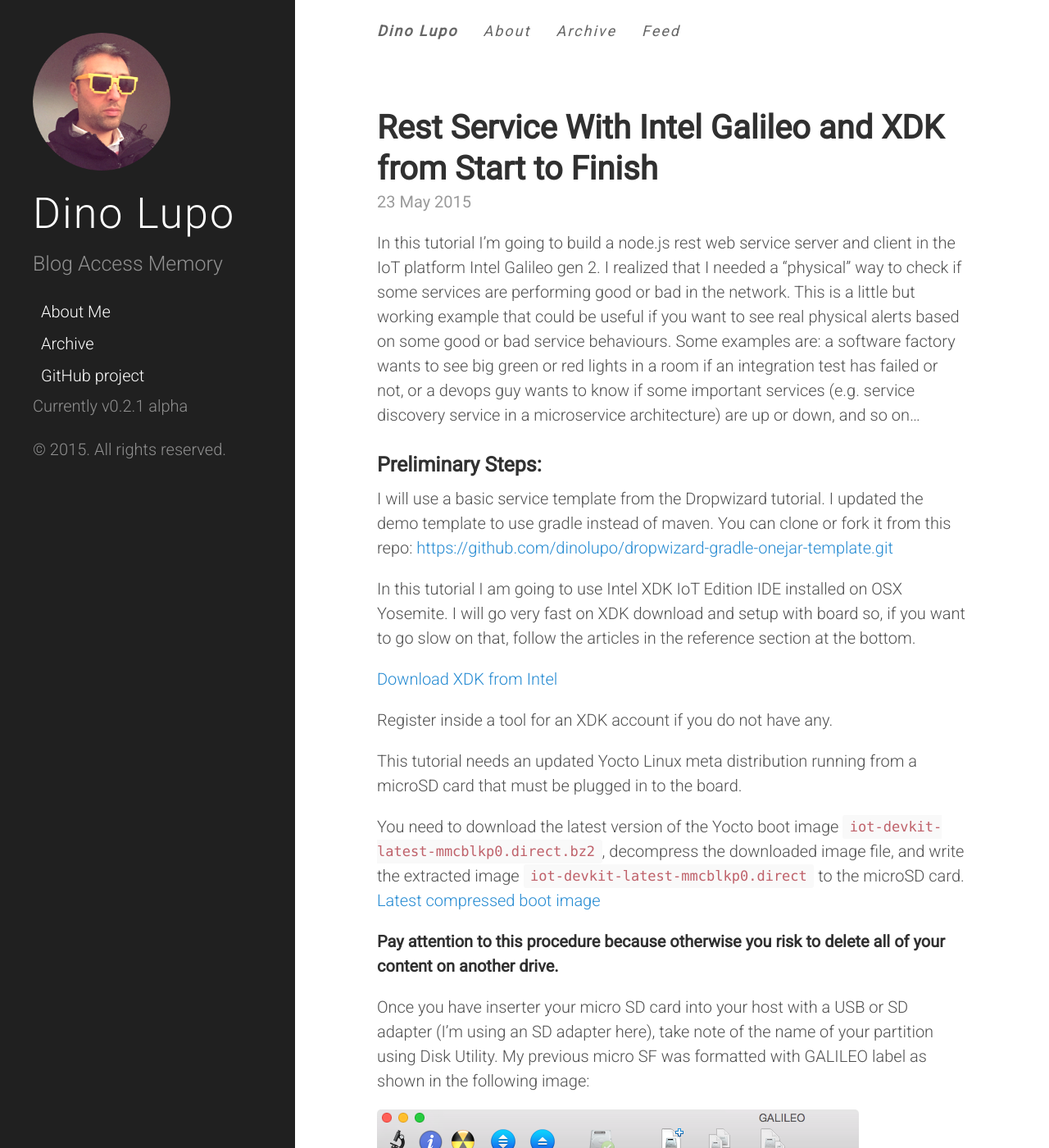
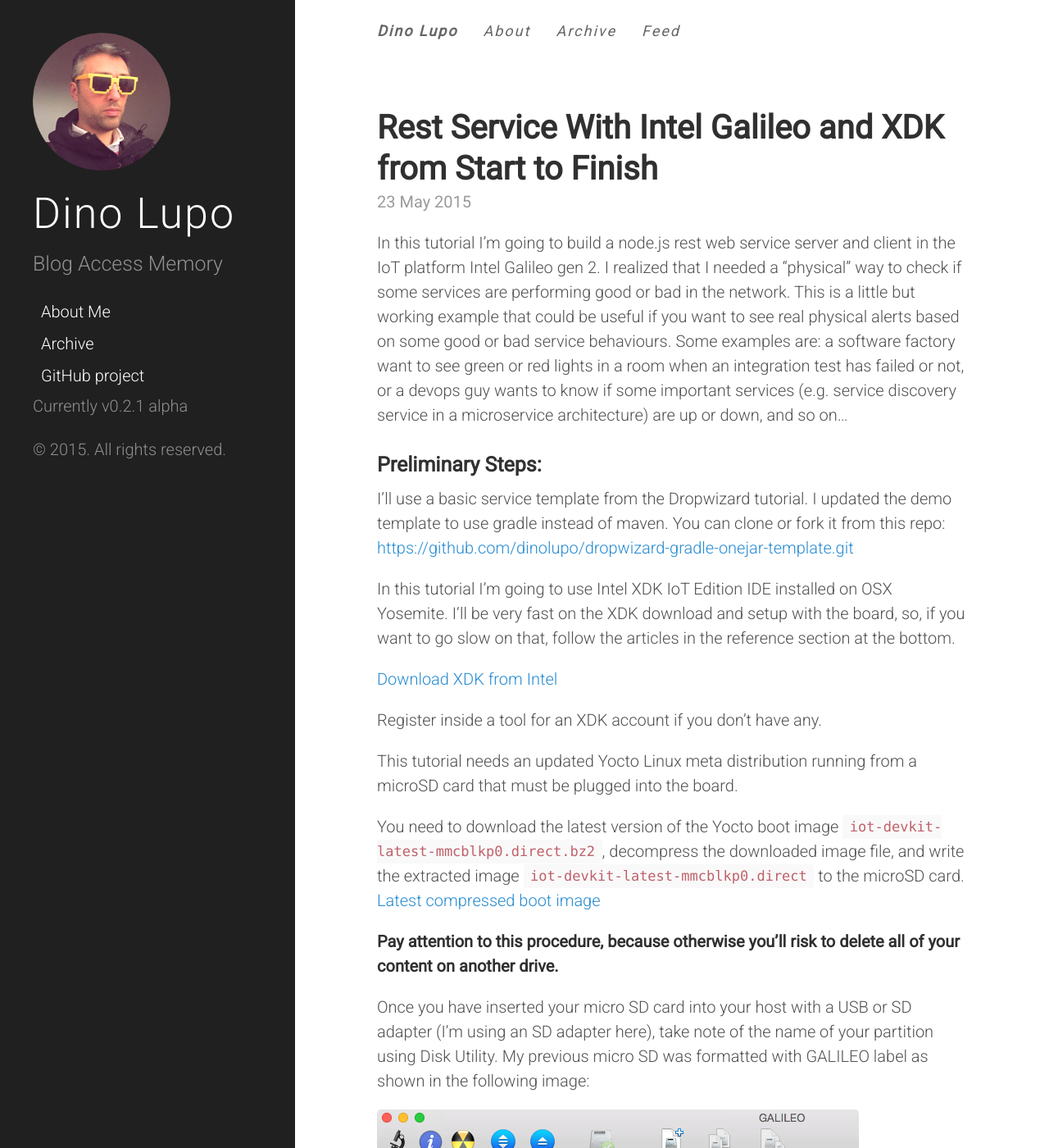
Before and after one commit to dinolupo/dinolupo.github.io, a Jekyll site: the page built from _posts/2015-05-23-rest-service-galileo-xdk.md, in a window 1280 px wide and 1400 px high. Shown: the whole window at 82% size. Built offline with Jekyll 4.4.1, drawn with Linux system fonts in a browser that asks for light colours; comment, search, counter and statistics services are not loaded; some of the changed text lies outside the part shown.

Commit message:
Grammar corrections

````diff
--- a/_posts/2015-05-23-rest-service-galileo-xdk.md
+++ b/_posts/2015-05-23-rest-service-galileo-xdk.md
@@ -5,34 +5,34 @@ comments: true
 categories: IoT
 ---
 
-In this tutorial I'm going to build a node.js rest web service server and client in the IoT platform Intel Galileo gen 2. I realized that I needed a "physical" way to check if some services are performing good or bad in the network. This is a little but working example that could be useful if you want to see real physical alerts based on some good or bad service behaviours. Some examples are: a software factory wants to see big green or red lights in a room if an integration test has failed or not, or a devops guy wants to know if some important services (e.g. service discovery service in a microservice architecture) are up or down, and so on...<!--more-->
+In this tutorial I'm going to build a node.js rest web service server and client in the IoT platform Intel Galileo gen 2. I realized that I needed a "physical" way to check if some services are performing good or bad in the network. This is a little but working example that could be useful if you want to see real physical alerts based on some good or bad service behaviours. Some examples are: a software factory want to see green or red lights in a room when an integration test has failed or not, or a devops guy wants to know if some important services (e.g. service discovery service in a microservice architecture) are up or down, and so on...<!--more-->
 
 ### Preliminary Steps:
 
-I will use a basic service template from the Dropwizard tutorial. I updated the demo template to use gradle instead of maven. You can clone or fork it from this repo: [https://github.com/dinolupo/dropwizard-gradle-onejar-template.git](https://github.com/dinolupo/dropwizard-gradle-onejar-template.git)
+I'll use a basic service template from the Dropwizard tutorial. I updated the demo template to use gradle instead of maven. You can clone or fork it from this repo: [https://github.com/dinolupo/dropwizard-gradle-onejar-template.git](https://github.com/dinolupo/dropwizard-gradle-onejar-template.git)
 
-In this tutorial I am going to use Intel XDK IoT Edition IDE installed on OSX Yosemite. I will go very fast on XDK download and setup with board so, if you want to go slow on that, follow the articles in the reference section at the bottom.
+In this tutorial I'm going to use Intel XDK IoT Edition IDE installed on OSX Yosemite. I'll be very fast on the XDK download and setup with the board, so, if you want to go slow on that, follow the articles in the reference section at the bottom.
 
 [Download XDK from Intel](https://software.intel.com/en-us/html5/xdk-iot#download)
 
-Register inside a tool for an XDK account if you do not have any.
+Register inside a tool for an XDK account if you don't have any.
 
-This tutorial needs an updated Yocto Linux meta distribution running from a microSD card that must be plugged in to the board.
+This tutorial needs an updated Yocto Linux meta distribution running from a microSD card that must be plugged into the board.
 
 You need to download the latest version of the Yocto boot image ```iot-devkit-latest-mmcblkp0.direct.bz2```, decompress the downloaded image file, and write the extracted image ```iot-devkit-latest-mmcblkp0.direct``` to the microSD card.
 [Latest compressed boot image](http://iotdk.intel.com/images/iot-devkit-latest-mmcblkp0.direct.bz2)
 
-__Pay attention to this procedure because otherwise you risk to delete all of your content on another drive.__
+__Pay attention to this procedure, because otherwise you'll risk to delete all of your content on another drive.__
 
-Once you have inserter your micro SD card into your host with a USB or SD adapter (I'm using an SD adapter here), take note of the name of your partition using Disk Utility. My previous micro SF was formatted with GALILEO label as shown in the following image:
+Once you have inserted your micro SD card into your host with a USB or SD adapter (I'm using an SD adapter here), take note of the name of your partition using Disk Utility. My previous micro SD was formatted with GALILEO label as shown in the following image:
 
 ![Disk Utility shows GALILEO partition]({{site.baseurl}}/assets/images/2015-05-23-n2.png)
 
-Opening a terminal, you can see the same information plus the crucial one: what is the block device associated to that SD using the ```mount``` command as follows:
+Opening a terminal, you can see the same information plus the crucial one: what's the block device associated to the SD, using the ```mount``` command as follows:
 
 ![img1]({{site.baseurl}}/assets/images/2015-05-23-n1.png)
 
-Note that the command will output the mounted partitions, so for example in my case the SD card have 1 partition "s1" with composite device name ```disk5s1```. So cutting the partition from the mounted device name gives you the device (disk) name ```disk5```.
+Note that the command will output the mounted partitions, so for example in my case the SD card has 1 partition "s1" with composite device name ```disk5s1```. So cutting the partition from the mounted device name gives you the device (disk) name ```disk5```.
 
 Complete command list:
 
@@ -70,9 +70,9 @@ Volume GALILEO on disk5s1 unmounted
 [09:40:06]$
 {% endhighlight %}
 
-As you can see it take a very long time to write the image on the microSD card (more than an hour on my 32GB microSD card). So wait until the command finishes and the terminal displays the prompt again before closing the terminal window.
+As you can see it takes very long to write the image on the microSD card (more than an hour on my 32GB microSD card). So wait until the command finishes and the terminal displays the prompt again, before closing the terminal window.
 
-Put SD card into Galileo, than plug the Ethernet cable and power on the device. Wait about a minute, until the SD led stops blinking:
+Put the SD card into Galileo, then plug the Ethernet cable and power on the device. Wait about a minute, until the SD led stops blinking:
 
 ![img4]({{site.baseurl}}/assets/images/2015-05-23-n4.JPG)
 
@@ -247,7 +247,7 @@ IDE Console Timeout logs:
 Green and Yellow leds are on:
 ![Green and Yellow leds are on]({{site.baseurl}}/assets/images/2015-05-23-n72.jpg)
 
-This is only a sample, you will need electric skills to connect high voltage lamps.
+This is only an example, you'll need electrical skills to connect high voltage lamps.
 Thanks for reading.
 
 
````
